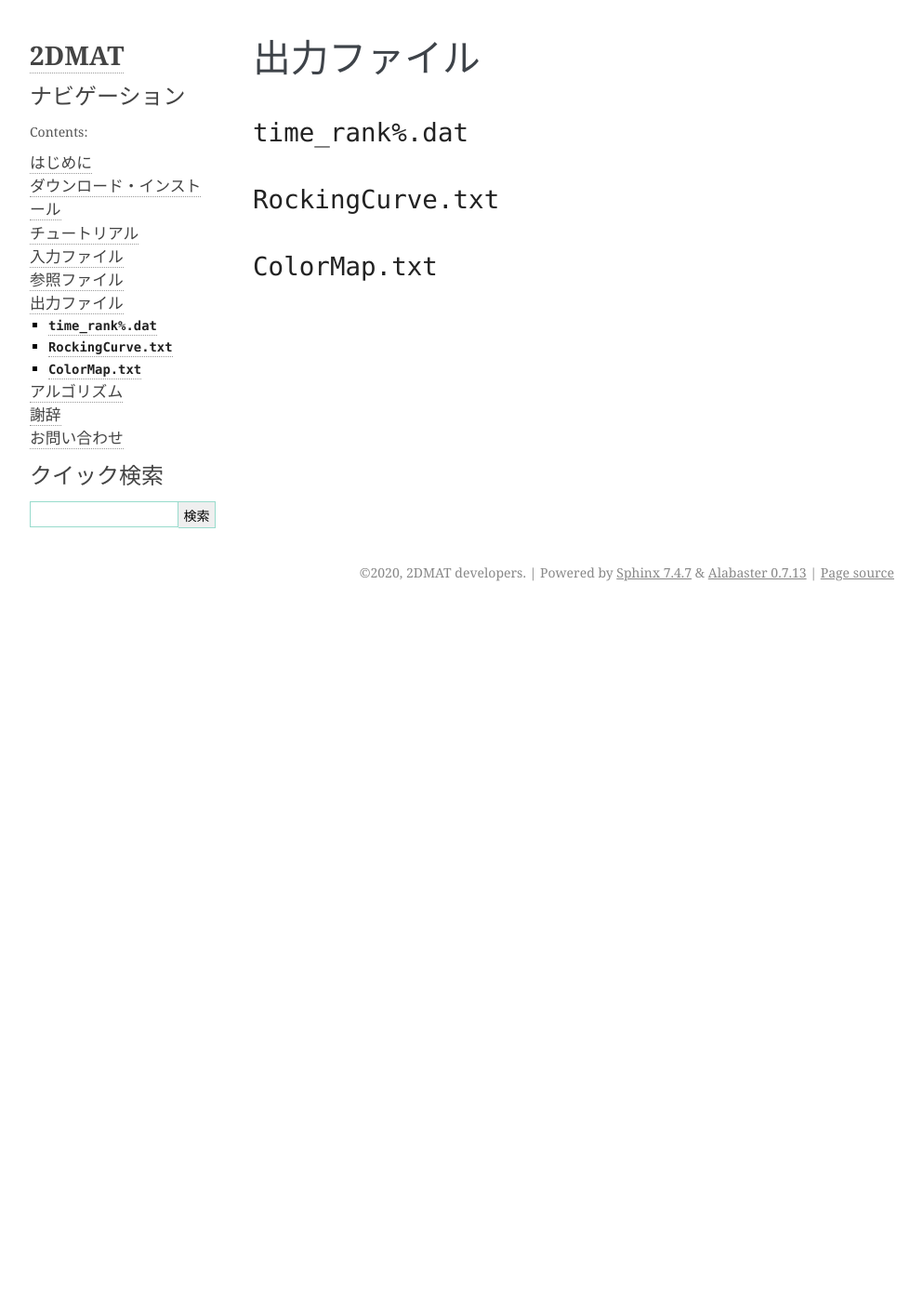
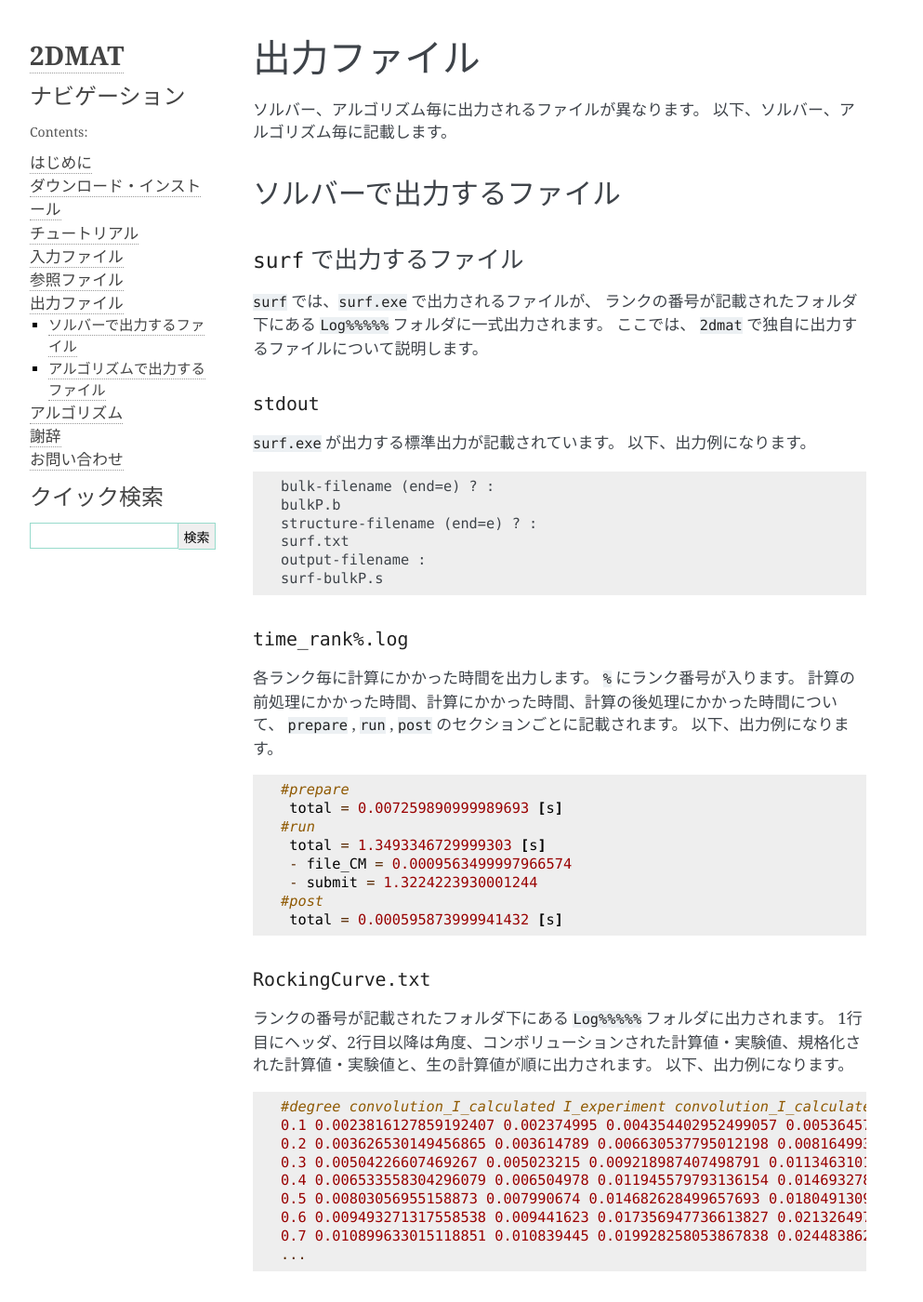
Before and after one commit to issp-center-dev/2DMAT, a Sphinx documentation site: the page built from doc/ja/source/output.rst, in a window 1280 px wide and 1400 px high. Shown: the whole window at 93% size, without its empty margins (148-1141 px from the left). Built offline with Sphinx 7.4.7, drawn with Linux system fonts in a browser that asks for light colours; some of the changed text lies outside the part shown.

Commit message:
update manual

```diff
--- a/doc/ja/source/output.rst
+++ b/doc/ja/source/output.rst
@@ -1,11 +1,138 @@
 出力ファイル
 =====================
 
-``time_rank%.dat``
-~~~~~~~~~~~~~~~~~~~~~
+ソルバー、アルゴリズム毎に出力されるファイルが異なります。
+以下、ソルバー、アルゴリズム毎に記載します。
+
+ソルバーで出力するファイル
+******************************
+
+``surf`` で出力するファイル
+~~~~~~~~~~~~~~~~~~~~~~~~~~~~~~~~~~~~~
+
+``surf`` では、``surf.exe`` で出力されるファイルが、
+ランクの番号が記載されたフォルダ下にある ``Log%%%%%`` フォルダに一式出力されます。
+ここでは、 ``2dmat`` で独自に出力するファイルについて説明します。
+
+``stdout``
+^^^^^^^^^^^^^^^^^^^^^^^^^^^^^^^
+``surf.exe`` が出力する標準出力が記載されています。
+以下、出力例になります。
+
+.. code-block::
+
+     bulk-filename (end=e) ? :
+     bulkP.b
+     structure-filename (end=e) ? :
+     surf.txt
+     output-filename :
+     surf-bulkP.s
+
+``time_rank%.log``
+^^^^^^^^^^^^^^^^^^^^^^^^^^^^^^^
+各ランク毎に計算にかかった時間を出力します。
+``%`` にランク番号が入ります。
+計算の前処理にかかった時間、計算にかかった時間、計算の後処理にかかった時間について、
+``prepare`` ,  ``run`` , ``post`` のセクションごとに記載されます。
+以下、出力例になります。
+
+.. code-block::
+
+    #prepare
+     total = 0.007259890999989693 [s]
+    #run
+     total = 1.3493346729999303 [s]
+     - file_CM = 0.0009563499997966574
+     - submit = 1.3224223930001244
+    #post
+     total = 0.000595873999941432 [s]
+
 
 ``RockingCurve.txt``
-~~~~~~~~~~~~~~~~~~~~~
+^^^^^^^^^^^^^^^^^^^^^^^^^^^^^^^
+
+ランクの番号が記載されたフォルダ下にある ``Log%%%%%`` フォルダに出力されます。
+1行目にヘッダ、2行目以降は角度、コンボリューションされた計算値・実験値、規格化された計算値・実験値と、生の計算値が順に出力されます。
+以下、出力例になります。
+
+.. code-block::
+
+    #degree convolution_I_calculated I_experiment convolution_I_calculated(normalized) I_experiment(normalized) I_calculated
+    0.1 0.0023816127859192407 0.002374995 0.004354402952499057 0.005364578226620574 0.001722
+    0.2 0.003626530149456865 0.003614789 0.006630537795012198 0.008164993342397588 0.003397
+    0.3 0.00504226607469267 0.005023215 0.009218987407498791 0.011346310125551366 0.005026
+    0.4 0.006533558304296079 0.006504978 0.011945579793136154 0.01469327865677437 0.006607
+    0.5 0.00803056955158873 0.007990674 0.014682628499657693 0.018049130948243314 0.008139
+    0.6 0.009493271317558538 0.009441623 0.017356947736613827 0.021326497600946535 0.00962
+    0.7 0.010899633015118851 0.010839445 0.019928258053867838 0.024483862338931763 0.01105
+    ...
+
+アルゴリズムで出力するファイル
+******************************
+
+``mapper`` で出力するファイル
+~~~~~~~~~~~~~~~~~~~~~~~~~~~~~~~~~~~~~
 
 ``ColorMap.txt``
-~~~~~~~~~~~~~~~~~~~~~
+^^^^^^^^^^^^^^^^^^^^^^^^^^^^^^^
+
+各メッシュでの候補パラメータと、その時の ``R-factor`` が記載されたファイルです。
+入力ファイルの ``[solver]`` - ``[param]`` セクションにある、
+``string_list`` で定義された変数の順番でメッシュデータは記載され、
+最後に ``R-factor`` の値が記載されます。
+
+以下、出力例になります。
+
+.. code-block::
+
+    6.000000 6.000000 0.047852
+    6.000000 5.750000 0.055011
+    6.000000 5.500000 0.053190
+    6.000000 5.250000 0.038905
+    6.000000 5.000000 0.047674
+    6.000000 4.750000 0.065919
+    6.000000 4.500000 0.053675
+    6.000000 4.250000 0.061261
+    6.000000 4.000000 0.069351
+    6.000000 3.750000 0.071868
+    ...
+
+
+``minsearch`` で出力するファイル
+~~~~~~~~~~~~~~~~~~~~~~~~~~~~~~~~~~~~~
+
+``SimplexData.txt``
+^^^^^^^^^^^^^^^^^^^^^^^^^^^^^^^
+
+最小値を求める途中経過に関する情報を出力します。
+1行目はヘッダー、2行目以降にstep, 入力ファイルの ``[solver]`` - ``[param]`` セクションにある、
+``string_list`` で定義された変数の値、最後に関数の値が出力されます。
+以下、出力例になります。
+
+.. code-block::
+
+    #step z1 z2 z3 R-factor
+    0 5.25 4.25 3.5 0.015199251773721183
+    1 5.25 4.25 3.5 0.015199251773721183
+    2 5.229166666666666 4.3125 3.645833333333333 0.013702918021532375
+    3 5.225694444444445 4.40625 3.5451388888888884 0.012635279378225261
+    4 5.179976851851851 4.348958333333334 3.5943287037037033 0.006001660077530159
+    5 5.179976851851851 4.348958333333334 3.5943287037037033 0.006001660077530159
+
+``res.dat``
+^^^^^^^^^^^^^^^^^^^^^^^^^^^^^^^
+
+最終的に得られたパラメータの値を記載しています。
+入力ファイルの ``[solver]`` - ``[param]`` セクションにある、
+``string_list`` で定義された変数の値が順に記載されます。
+以下、出力例になります。
+
+.. code-block::
+
+    z1 = 5.230524973874179
+    z2 = 4.370622919269477
+    z3 = 3.5961444501081647
+
+
+``exchange`` で出力するファイル
+~~~~~~~~~~~~~~~~~~~~~~~~~~~~~~~~~~~~~
```
Also changed, not shown: doc/ja/source/tutorial/minsearch.rst (+17 -9 lines), doc/ja/source/tutorial/mpi.rst (+17 -9 lines), 1 other file.
